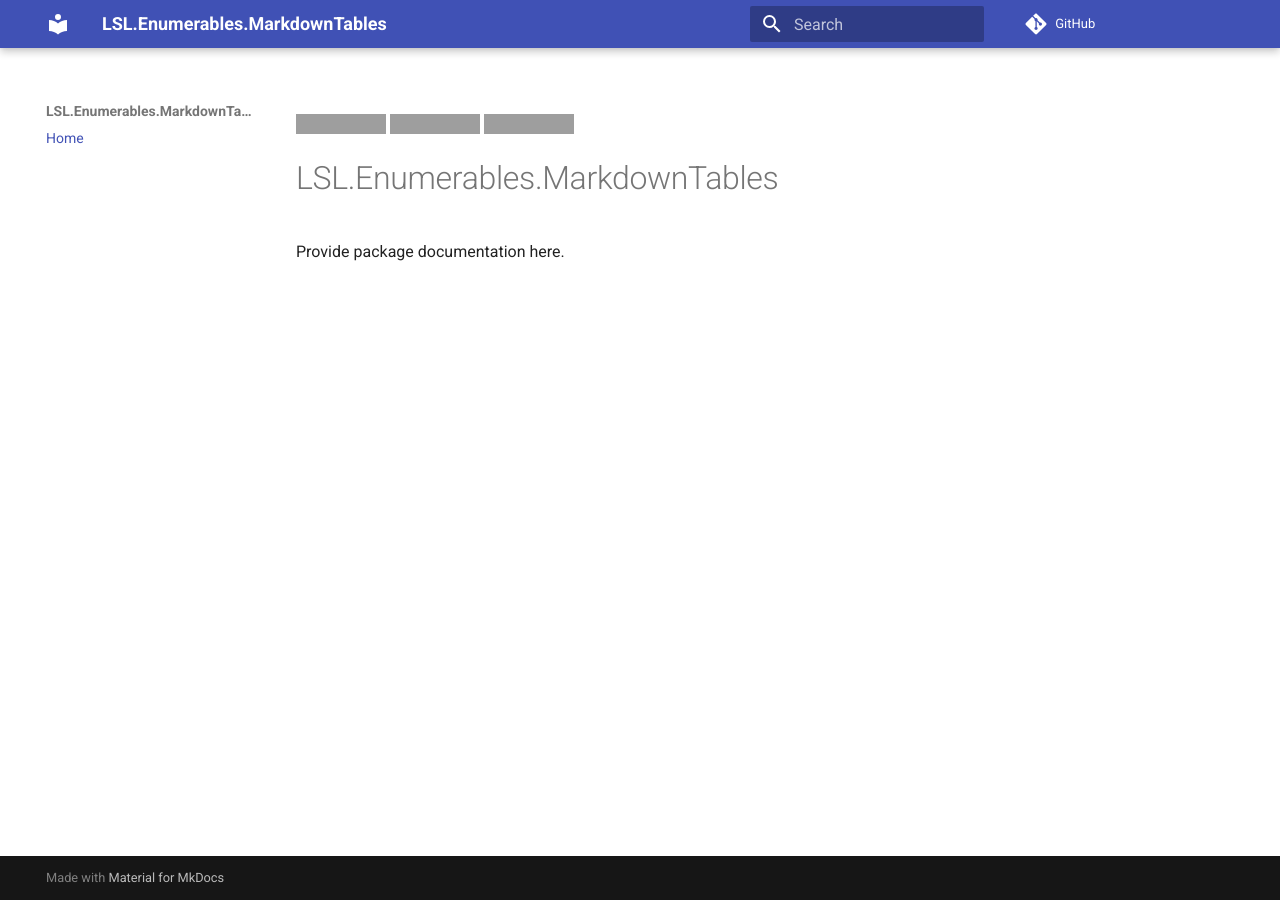
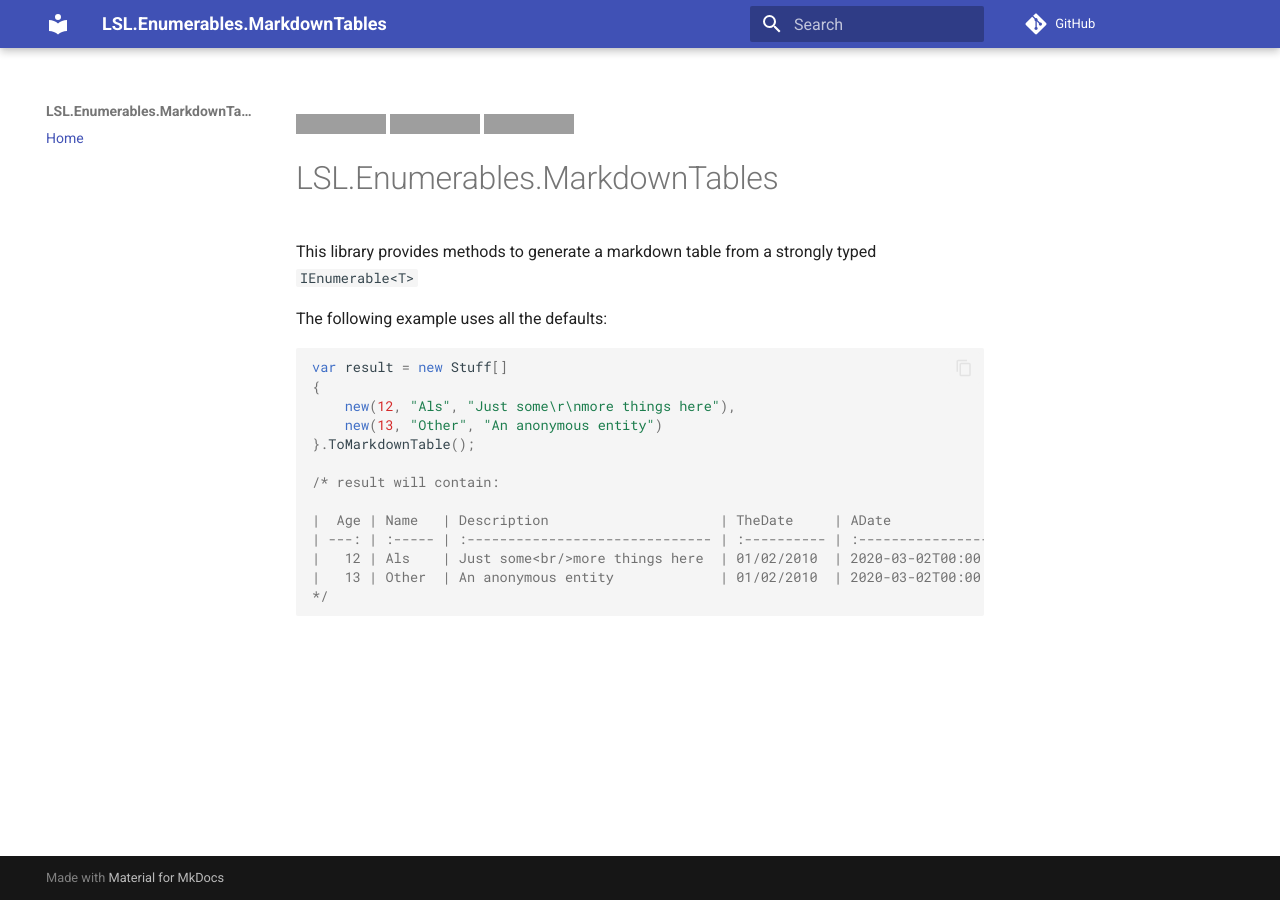
Before and after one commit to alunacjones/LSL.Enumerables.MarkdownTables, an MkDocs documentation site: the page built from docs/index.md, in a window 1280 px wide. Built offline with MkDocs 1.6.1 and Material for MkDocs 9.7.7, drawn with Linux system fonts in a browser that asks for light colours; comment, search, counter and statistics services are not loaded; grey boxes are pictures that could not be loaded.

````diff
--- a/docs/index.md
+++ b/docs/index.md
@@ -4,4 +4,22 @@
 
 # LSL.Enumerables.MarkdownTables
 
-Provide package documentation here.
+This library provides methods to generate a markdown table from a strongly typed `IEnumerable<T>`
+
+The following example uses all the defaults:
+
+```csharp
+var result = new Stuff[]
+{
+    new(12, "Als", "Just some\r\nmore things here"),
+    new(13, "Other", "An anonymous entity")
+}.ToMarkdownTable();
+
+/* result will contain:
+
+|  Age | Name   | Description                     | TheDate     | ADate                              |  TheDecimal |    TheDouble |
+| ---: | :----- | :------------------------------ | :---------- | :--------------------------------- | ----------: | -----------: |
+|   12 | Als    | Just some<br/>more things here  | 01/02/2010  | 2020-03-02T00:00:00.0000000+00:00  |      123456 |  £654,321.32 |
+|   13 | Other  | An anonymous entity             | 01/02/2010  | 2020-03-02T00:00:00.0000000+00:00  |        1234 |    £4,321.00 |
+*/
+```
````
Also changed, not shown: readme.md (+19 -1 lines), 1 other file.
